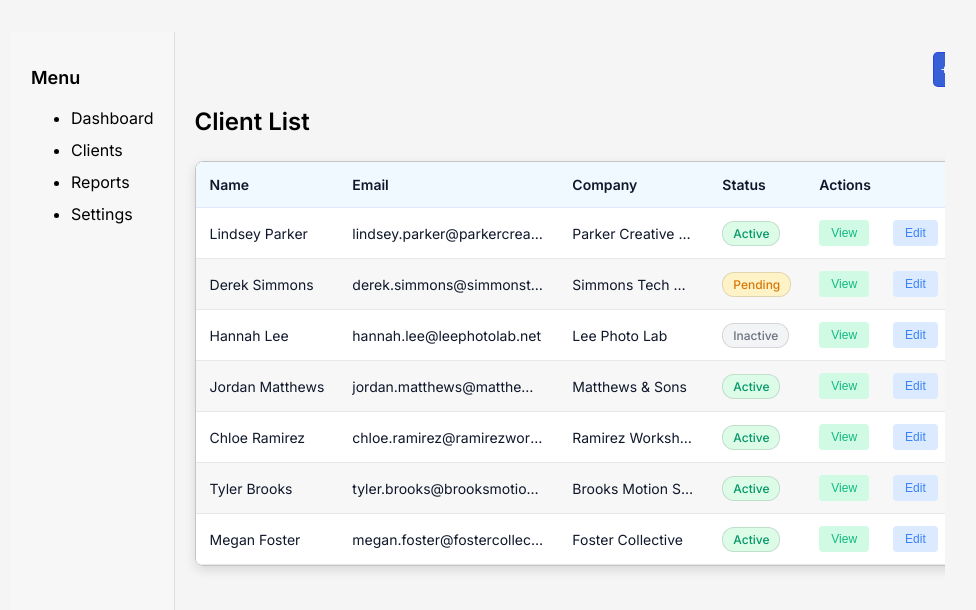
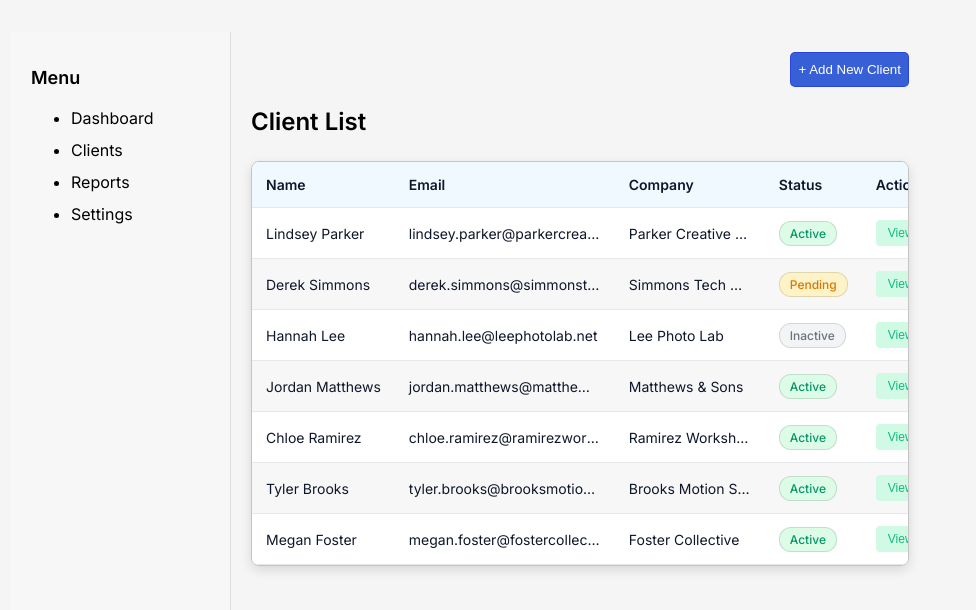
Before and after one commit to FixedBits/client-dashboard, a React (Vite) app: page / in a window 1280 px wide. Shown: the top 610 px of the page, without its empty margins (170-1146 px from the left). Built offline with nearby package versions, Linux system fonts and the light colour scheme.

Commit message:
Fix: Component alignment

```diff
--- a/src/styles/ClientDashboard.css
+++ b/src/styles/ClientDashboard.css
@@ -10,6 +10,7 @@
   padding: 20px;
   display: flex;
   flex-direction: column;
+  overflow-x: auto;
 }
 
 .add-btn {
--- a/src/styles/ClientRow.css
+++ b/src/styles/ClientRow.css
@@ -1,6 +1,7 @@
 /* =========================================================
    ROW / CELL SPECIFIC STYLES
 ========================================================= */
+
 .client-row input,
 .client-row select {
   width: 100%;
--- a/src/styles/ClientTable.css
+++ b/src/styles/ClientTable.css
@@ -7,7 +7,7 @@
   overflow-x: auto;
   margin-top: 25px;
   border-radius: 8px;
-  overflow: hidden;
+  overflow: auto;
   box-shadow: 0 4px 12px rgba(0, 0, 0, 0.12);
 }
 
@@ -16,13 +16,13 @@
 ========================================================= */
 table {
   width: 100%;
-  min-width: 700px;
+  min-width: 0;
   border-collapse: collapse;
   background: #f9fafb;
   color: #0f172a;
 }
 
-/* =========================================================
+/* ========================================================S=
    TABLE HEADER
 ========================================================= */
 thead th {
--- a/src/styles/SidePanel.css
+++ b/src/styles/SidePanel.css
@@ -4,6 +4,7 @@
   padding: 20px;
   border-right: 1px solid #ddd;
   height: 100vh;
+  flex-shrink: 1;
 }
 
 .panel-title {
```
